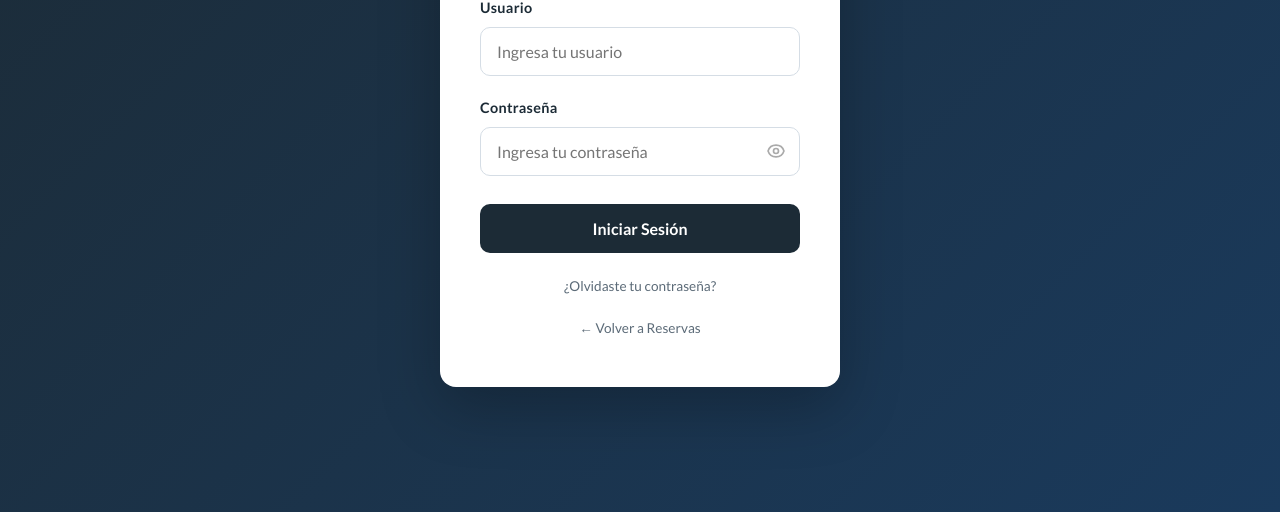
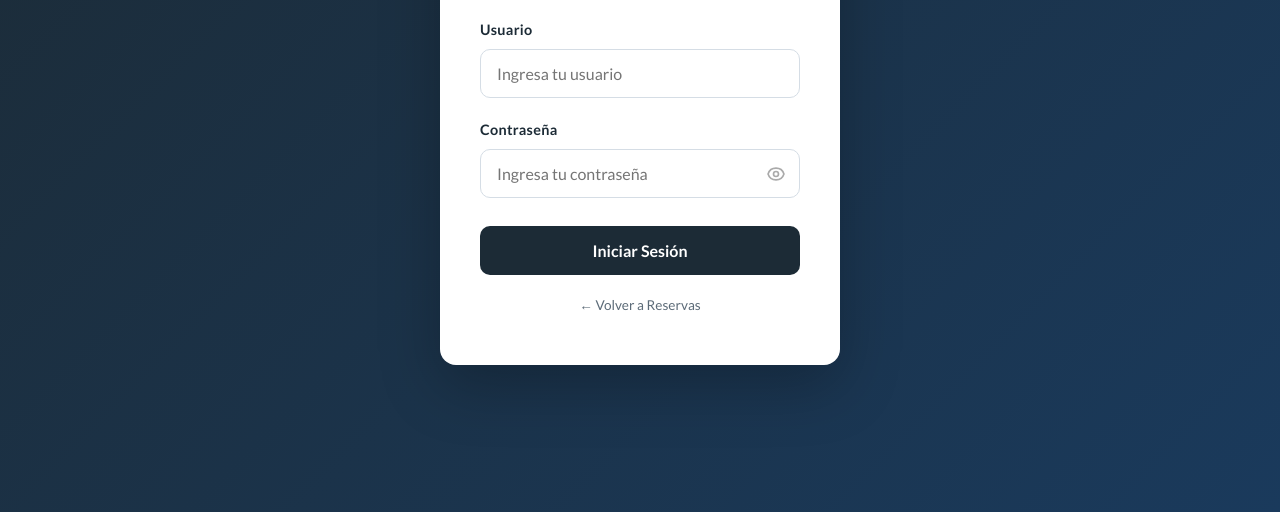
Before and after one commit to kp6z56tgdv-ux/ART, a plain HTML site: page ART/frontend/admin/login.html in a window 1280 px wide. Shown: the part 288-800 px from the top of the page. Drawn offline with Linux system fonts and the light colour scheme.

Commit message:
se quitó el olvidaste la contraseña

```diff
--- a/ART/frontend/admin/login.html
+++ b/ART/frontend/admin/login.html
@@ -173,10 +173,6 @@
       <button type="submit" class="btn-login" id="loginBtn">Iniciar Sesión</button>
     </form>
 
-    <div style="text-align: center; margin-top: 20px;">
-      <a href="#" onclick="abrirModalReset()" class="back-link" style="display: inline-block; margin-top: 0;">¿Olvidaste tu contraseña?</a>
-    </div>
-
     <a href="/" class="back-link">← Volver a Reservas</a>
   </div>
 
```
